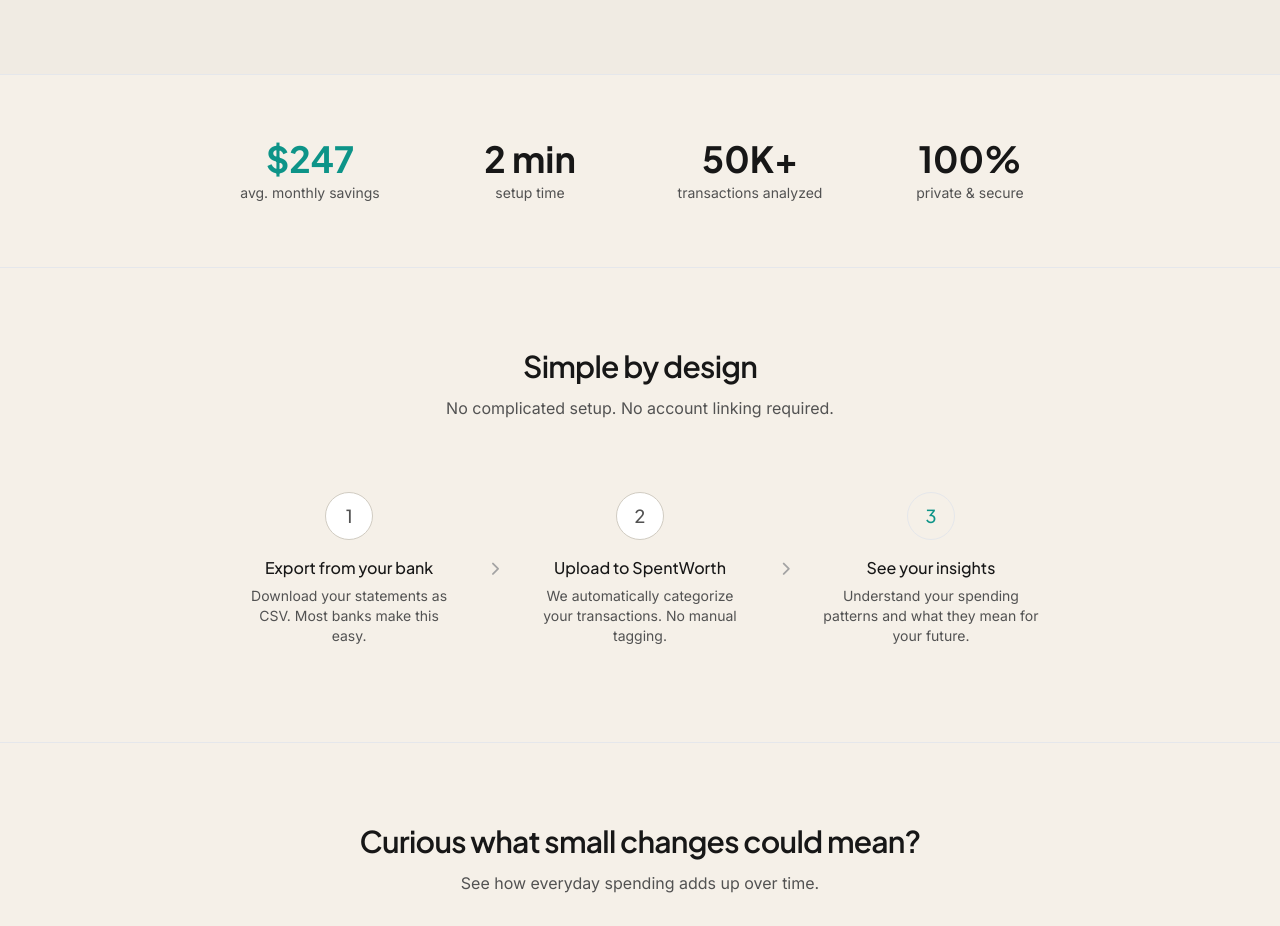
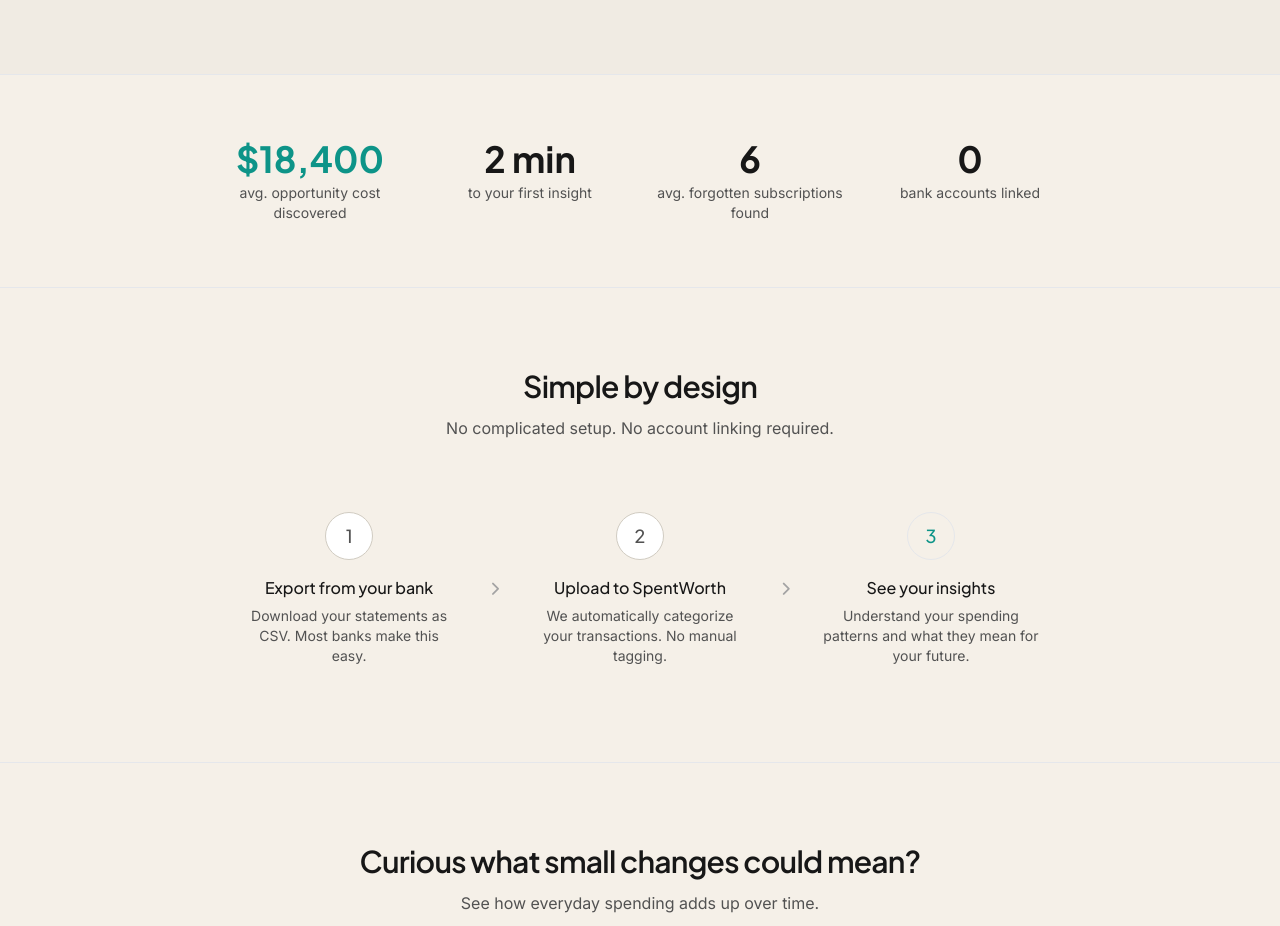
Before and after one commit to Marcus-Verus/spentworth, a SvelteKit app: page / in a window 1280 px wide. Shown: the part 1900-2826 px from the top of the page. Built offline with nearby package versions, Linux system fonts and the light colour scheme; no server answers.

Commit message:
Update stats to focus on opportunity cost discovery and privacy

```diff
--- a/src/routes/+page.svelte
+++ b/src/routes/+page.svelte
@@ -396,20 +396,20 @@
 			<div class="max-w-4xl mx-auto px-4 sm:px-6 py-12 sm:py-16">
 				<div class="grid grid-cols-2 md:grid-cols-4 gap-6 sm:gap-8 text-center">
 					<div>
-						<p class="font-display text-3xl sm:text-4xl font-bold text-sw-accent mb-1">$247</p>
-						<p class="text-sm" style="color: {isDark ? '#a3a3a3' : '#525252'}">avg. monthly savings</p>
+						<p class="font-display text-3xl sm:text-4xl font-bold text-sw-accent mb-1">$18,400</p>
+						<p class="text-sm" style="color: {isDark ? '#a3a3a3' : '#525252'}">avg. opportunity cost discovered</p>
 					</div>
 					<div>
 						<p class="font-display text-3xl sm:text-4xl font-bold mb-1" style="color: {isDark ? '#ffffff' : '#171717'}">2 min</p>
-						<p class="text-sm" style="color: {isDark ? '#a3a3a3' : '#525252'}">setup time</p>
+						<p class="text-sm" style="color: {isDark ? '#a3a3a3' : '#525252'}">to your first insight</p>
 					</div>
 					<div>
-						<p class="font-display text-3xl sm:text-4xl font-bold mb-1" style="color: {isDark ? '#ffffff' : '#171717'}">50K+</p>
-						<p class="text-sm" style="color: {isDark ? '#a3a3a3' : '#525252'}">transactions analyzed</p>
+						<p class="font-display text-3xl sm:text-4xl font-bold mb-1" style="color: {isDark ? '#ffffff' : '#171717'}">6</p>
+						<p class="text-sm" style="color: {isDark ? '#a3a3a3' : '#525252'}">avg. forgotten subscriptions found</p>
 					</div>
 					<div>
-						<p class="font-display text-3xl sm:text-4xl font-bold mb-1" style="color: {isDark ? '#ffffff' : '#171717'}">100%</p>
-						<p class="text-sm" style="color: {isDark ? '#a3a3a3' : '#525252'}">private & secure</p>
+						<p class="font-display text-3xl sm:text-4xl font-bold mb-1" style="color: {isDark ? '#ffffff' : '#171717'}">0</p>
+						<p class="text-sm" style="color: {isDark ? '#a3a3a3' : '#525252'}">bank accounts linked</p>
 					</div>
 				</div>
 			</div>
```
